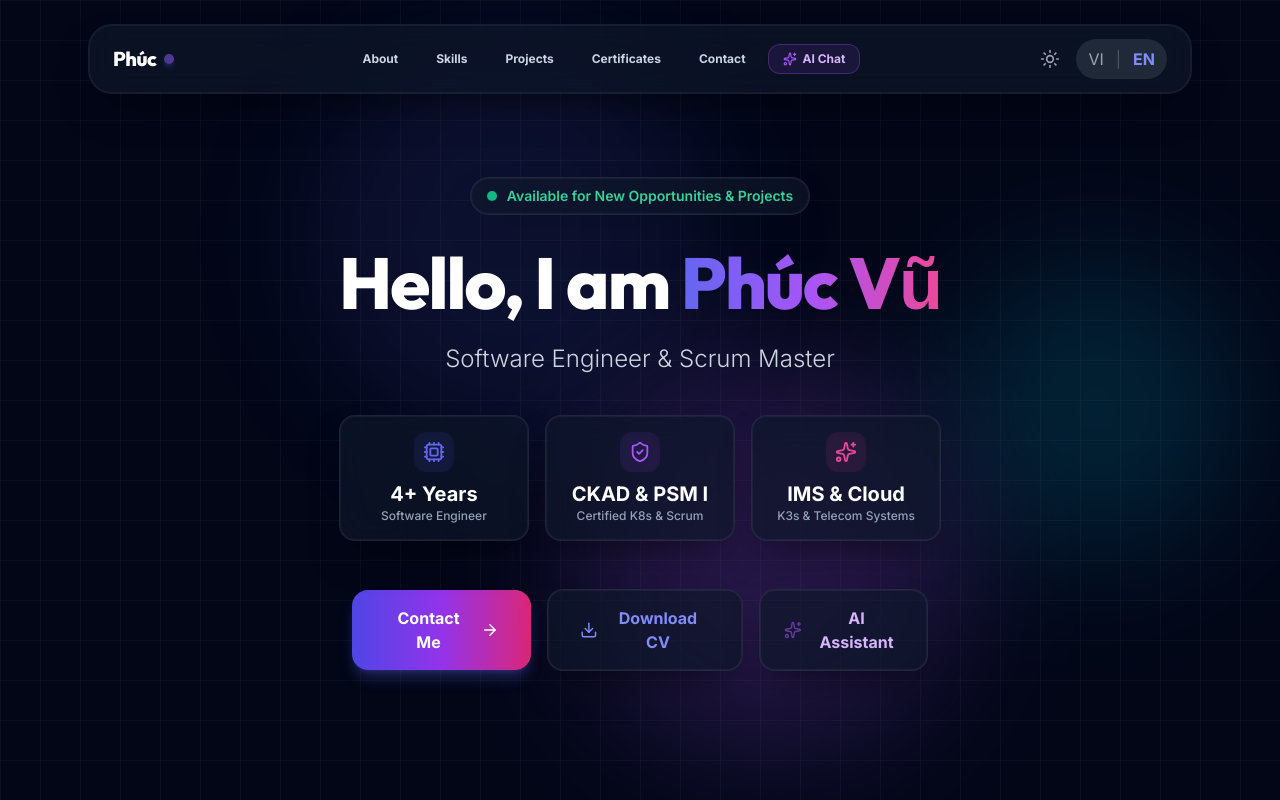
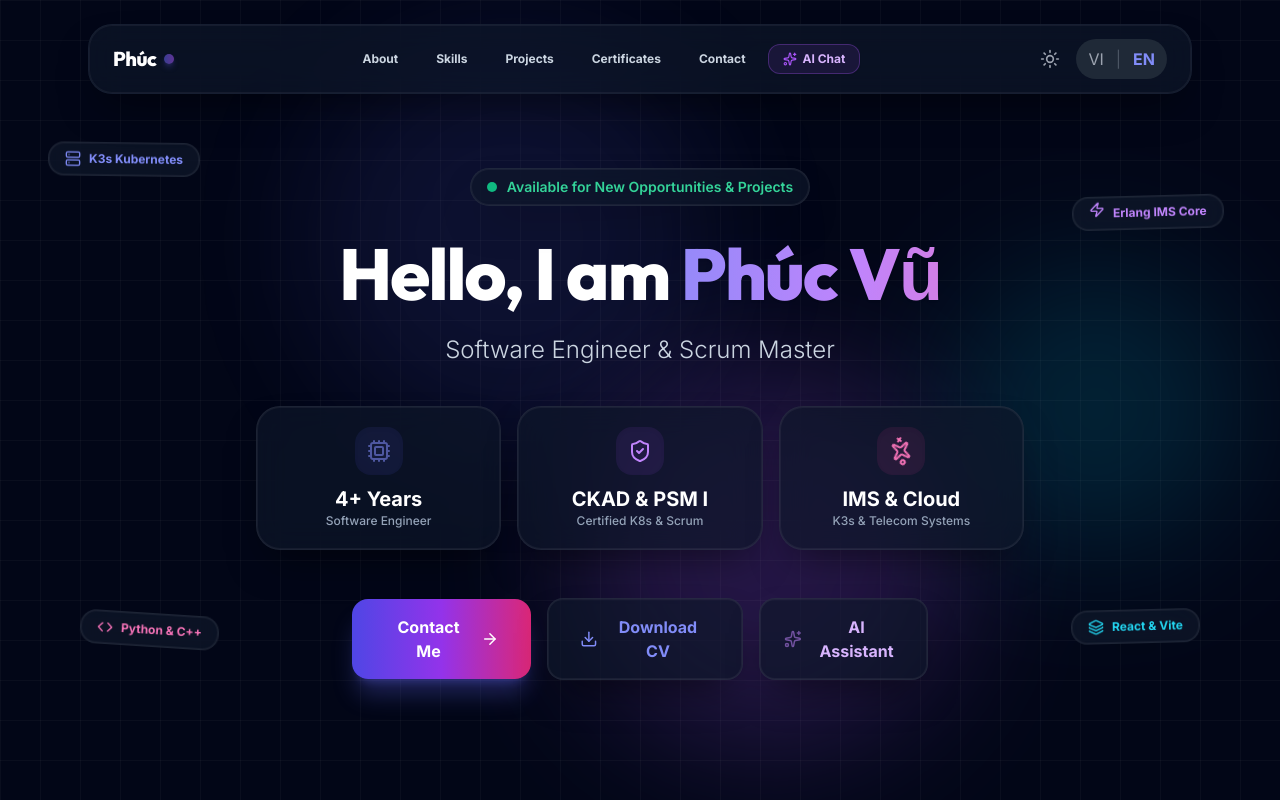
Before and after one commit to vdbphuc/react-portfolio, a React (Vite) app: page / in a window 1280 px wide. Shown: the top 800 px of the page. Built offline with nearby package versions, Linux system fonts and the light colour scheme.

Commit message:
feat: add orbiting tech badges, text shimmer, and card spotlight animations

```diff
--- a/src/components/Certificates.jsx
+++ b/src/components/Certificates.jsx
@@ -46,7 +46,7 @@ const Certificates = ({ language }) => {
                                 exit={{ opacity: 0, y: -20, scale: 0.9 }}
                                 transition={{ duration: 0.5, delay: showAll ? (index % 3) * 0.1 : index * 0.1 }}
                                 whileHover={{ y: -10, rotateX: 6, rotateY: 4, z: 25 }}
-                                className="glass-3d-card rounded-3xl overflow-hidden card-3d border border-slate-200/80 dark:border-slate-800/80 hover:border-amber-500/40 flex flex-col group"
+                                className="glass-3d-card rounded-3xl overflow-hidden card-3d card-spotlight border border-slate-200/80 dark:border-slate-800/80 hover:border-amber-500/40 flex flex-col group"
                             >
                                 <div className="relative h-48 overflow-hidden bg-slate-900/40 flex items-center justify-center">
                                     <img
--- a/src/components/Hero.jsx
+++ b/src/components/Hero.jsx
@@ -1,5 +1,5 @@
 import { motion as Motion } from 'framer-motion';
-import { Download, Sparkles, ShieldCheck, Cpu, ArrowRight } from 'lucide-react';
+import { Download, Sparkles, ShieldCheck, Cpu, ArrowRight, Layers, Terminal, Server, Code, Zap } from 'lucide-react';
 import { Link } from 'react-router-dom';
 import { portfolioData } from '../data/portfolio';
 import cvFile from '../CV/MY CV.pdf';
@@ -11,17 +11,55 @@ const Hero = ({ onLinkClick, language }) => (
         <div className="absolute bottom-10 right-1/4 w-96 h-96 bg-purple-500/20 rounded-full blur-3xl animate-float-delayed pointer-events-none" />
         <div className="absolute top-1/3 right-10 w-72 h-72 bg-cyan-500/15 rounded-full blur-3xl animate-float-3d pointer-events-none" />
 
-        <div className="relative max-w-5xl px-6 z-10 perspective-1000">
+        {/* Floating Orbiting Tech Badges Around Hero */}
+        <Motion.div
+            animate={{ y: [0, -12, 0], rotate: [0, 5, 0] }}
+            transition={{ duration: 6, repeat: Infinity, ease: "easeInOut" }}
+            className="hidden lg:flex absolute top-36 left-12 glass-3d-card px-4 py-2 rounded-2xl items-center gap-2 text-xs font-bold text-indigo-400 border border-indigo-500/30 shadow-lg shadow-indigo-500/10 pointer-events-none z-10"
+        >
+            <Server size={16} className="text-indigo-400 animate-pulse" />
+            <span>K3s Kubernetes</span>
+        </Motion.div>
+
+        <Motion.div
+            animate={{ y: [0, 14, 0], rotate: [0, -6, 0] }}
+            transition={{ duration: 7, repeat: Infinity, ease: "easeInOut", delay: 1 }}
+            className="hidden lg:flex absolute top-48 right-14 glass-3d-card px-4 py-2 rounded-2xl items-center gap-2 text-xs font-bold text-purple-400 border border-purple-500/30 shadow-lg shadow-purple-500/10 pointer-events-none z-10"
+        >
+            <Zap size={16} className="text-purple-400 animate-bounce" />
+            <span>Erlang IMS Core</span>
+        </Motion.div>
+
+        <Motion.div
+            animate={{ y: [0, -10, 0], rotate: [0, 4, 0] }}
+            transition={{ duration: 8, repeat: Infinity, ease: "easeInOut", delay: 2 }}
+            className="hidden lg:flex absolute bottom-36 left-20 glass-3d-card px-4 py-2 rounded-2xl items-center gap-2 text-xs font-bold text-pink-400 border border-pink-500/30 shadow-lg shadow-pink-500/10 pointer-events-none z-10"
+        >
+            <Code size={16} className="text-pink-400" />
+            <span>Python & C++</span>
+        </Motion.div>
+
+        <Motion.div
+            animate={{ y: [0, 12, 0], rotate: [0, -5, 0] }}
+            transition={{ duration: 6.5, repeat: Infinity, ease: "easeInOut", delay: 1.5 }}
+            className="hidden lg:flex absolute bottom-40 right-20 glass-3d-card px-4 py-2 rounded-2xl items-center gap-2 text-xs font-bold text-cyan-400 border border-cyan-500/30 shadow-lg shadow-cyan-500/10 pointer-events-none z-10"
+        >
+            <Layers size={16} className="text-cyan-400" />
+            <span>React & Vite</span>
+        </Motion.div>
+
+        <div className="relative max-w-5xl px-6 z-10 perspective-1000 w-full">
             <Motion.div
-                initial={{ opacity: 0, y: 30, rotateX: 10 }}
+                initial={{ opacity: 0, y: 40, rotateX: 12 }}
                 animate={{ opacity: 1, y: 0, rotateX: 0 }}
-                transition={{ duration: 0.9, ease: [0.16, 1, 0.3, 1] }}
+                transition={{ duration: 1, ease: [0.16, 1, 0.3, 1] }}
                 className="transform-style-3d flex flex-col items-center"
             >
-                {/* 3D Availability Pill Badge */}
+                {/* 3D Availability Pill Badge with Pulsing Sonar */}
                 <Motion.div
-                    whileHover={{ scale: 1.05, rotateY: 5 }}
-                    className="inline-flex items-center gap-2.5 px-4 py-2 rounded-full glass-3d-card border border-emerald-500/30 text-xs md:text-sm font-semibold text-emerald-600 dark:text-emerald-400 mb-8 shadow-lg shadow-emerald-500/10 cursor-default"
+                    whileHover={{ scale: 1.08, rotateY: 6 }}
+                    transition={{ type: "spring", stiffness: 400, damping: 15 }}
+                    className="inline-flex items-center gap-2.5 px-4 py-2 rounded-full glass-3d-card border border-emerald-500/40 text-xs md:text-sm font-semibold text-emerald-600 dark:text-emerald-400 mb-8 shadow-lg shadow-emerald-500/15 cursor-default group"
                 >
                     <span className="relative flex h-2.5 w-2.5">
                         <span className="animate-ping absolute inline-flex h-full w-full rounded-full bg-emerald-400 opacity-75"></span>
@@ -30,10 +68,10 @@ const Hero = ({ onLinkClick, language }) => (
                     <span>{language === 'vi' ? 'Sẵn sàng nhận cơ hội & Dự án mới' : 'Available for New Opportunities & Projects'}</span>
                 </Motion.div>
 
-                {/* 3D Main Heading with Gradient Accent */}
+                {/* 3D Main Heading with Shimmer Animated Accent */}
                 <h1 className="text-4xl sm:text-6xl md:text-7xl font-display font-extrabold text-slate-900 dark:text-white leading-tight mb-6 tracking-tight">
                     {language === 'vi' ? 'Xin chào, tôi là' : 'Hello, I am'} <br className="md:hidden" />
-                    <span className="text-transparent bg-clip-text bg-gradient-to-r from-indigo-500 via-purple-500 to-pink-500 drop-shadow-sm">
+                    <span className="text-transparent bg-clip-text bg-gradient-to-r from-indigo-400 via-purple-400 to-pink-400 animate-shimmer-text drop-shadow-sm">
                         {portfolioData.name}
                     </span>
                 </h1>
@@ -43,36 +81,39 @@ const Hero = ({ onLinkClick, language }) => (
                     {portfolioData.title[language]}
                 </p>
 
-                {/* 3D Floating Stat Cards Grid */}
+                {/* 3D Floating Stat Cards Grid with Magnetic Pulse */}
                 <div className="grid grid-cols-1 sm:grid-cols-3 gap-4 w-full max-w-3xl mb-12 transform-style-3d">
                     <Motion.div
-                        whileHover={{ y: -8, rotateX: 6, rotateY: -6, z: 20 }}
-                        className="glass-3d-card p-4 rounded-2xl flex flex-col items-center justify-center card-3d border border-indigo-500/20"
+                        whileHover={{ y: -10, rotateX: 8, rotateY: -8, z: 30 }}
+                        transition={{ type: "spring", stiffness: 350, damping: 20 }}
+                        className="glass-3d-card p-5 rounded-3xl flex flex-col items-center justify-center card-3d card-spotlight border border-indigo-500/25"
                     >
-                        <div className="w-10 h-10 rounded-xl bg-indigo-500/10 text-indigo-500 flex items-center justify-center mb-2 shadow-inner">
-                            <Cpu size={22} />
+                        <div className="w-12 h-12 rounded-2xl bg-indigo-500/10 text-indigo-400 flex items-center justify-center mb-2.5 shadow-inner">
+                            <Cpu size={24} className="animate-pulse" />
                         </div>
                         <span className="text-xl font-bold text-slate-900 dark:text-white">4+ {language === 'vi' ? 'Năm' : 'Years'}</span>
                         <span className="text-xs text-slate-500 dark:text-slate-400 font-medium">Software Engineer</span>
                     </Motion.div>
 
                     <Motion.div
-                        whileHover={{ y: -8, rotateX: 6, rotateY: 0, z: 20 }}
-                        className="glass-3d-card p-4 rounded-2xl flex flex-col items-center justify-center card-3d border border-purple-500/20"
+                        whileHover={{ y: -10, rotateX: 8, rotateY: 0, z: 30 }}
+                        transition={{ type: "spring", stiffness: 350, damping: 20 }}
+                        className="glass-3d-card p-5 rounded-3xl flex flex-col items-center justify-center card-3d card-spotlight border border-purple-500/25"
                     >
-                        <div className="w-10 h-10 rounded-xl bg-purple-500/10 text-purple-500 flex items-center justify-center mb-2 shadow-inner">
-                            <ShieldCheck size={22} />
+                        <div className="w-12 h-12 rounded-2xl bg-purple-500/10 text-purple-400 flex items-center justify-center mb-2.5 shadow-inner">
+                            <ShieldCheck size={24} />
                         </div>
                         <span className="text-xl font-bold text-slate-900 dark:text-white">CKAD & PSM I</span>
                         <span className="text-xs text-slate-500 dark:text-slate-400 font-medium">Certified K8s & Scrum</span>
                     </Motion.div>
 
                     <Motion.div
-                        whileHover={{ y: -8, rotateX: 6, rotateY: 6, z: 20 }}
-                        className="glass-3d-card p-4 rounded-2xl flex flex-col items-center justify-center card-3d border border-pink-500/20"
+                        whileHover={{ y: -10, rotateX: 8, rotateY: 8, z: 30 }}
+                        transition={{ type: "spring", stiffness: 350, damping: 20 }}
+                        className="glass-3d-card p-5 rounded-3xl flex flex-col items-center justify-center card-3d card-spotlight border border-pink-500/25"
                     >
-                        <div className="w-10 h-10 rounded-xl bg-pink-500/10 text-pink-500 flex items-center justify-center mb-2 shadow-inner">
-                            <Sparkles size={22} />
+                        <div className="w-12 h-12 rounded-2xl bg-pink-500/10 text-pink-400 flex items-center justify-center mb-2.5 shadow-inner">
+                            <Sparkles size={24} className="animate-spin" style={{ animationDuration: '8s' }} />
                         </div>
                         <span className="text-xl font-bold text-slate-900 dark:text-white">IMS & Cloud</span>
                         <span className="text-xs text-slate-500 dark:text-slate-400 font-medium">K3s & Telecom Systems</span>
@@ -84,10 +125,10 @@ const Hero = ({ onLinkClick, language }) => (
                     <a
                         href="#contact"
                         onClick={(e) => { e.preventDefault(); onLinkClick('#contact'); }}
-                        className="w-full sm:w-auto px-8 py-4 bg-gradient-to-r from-indigo-600 via-purple-600 to-pink-600 text-white font-bold rounded-2xl transition-all duration-300 shadow-lg shadow-indigo-500/30 hover:shadow-indigo-500/50 hover:scale-105 active:scale-95 flex items-center justify-center gap-2 group"
+                        className="relative w-full sm:w-auto px-8 py-4 bg-gradient-to-r from-indigo-600 via-purple-600 to-pink-600 text-white font-bold rounded-2xl transition-all duration-300 shadow-xl shadow-indigo-500/30 hover:shadow-indigo-500/50 hover:scale-105 active:scale-95 flex items-center justify-center gap-2 group overflow-hidden"
                     >
-                        <span>{portfolioData.heroButton[language]}</span>
-                        <ArrowRight size={18} className="transition-transform group-hover:translate-x-1.5" />
+                        <span className="relative z-10">{portfolioData.heroButton[language]}</span>
+                        <ArrowRight size={18} className="relative z-10 transition-transform group-hover:translate-x-1.5" />
                     </a>
 
                     <a
@@ -104,7 +145,7 @@ const Hero = ({ onLinkClick, language }) => (
                         to="/chatbot"
                         className="w-full sm:w-auto px-6 py-4 glass-3d-card text-purple-600 dark:text-purple-300 font-bold rounded-2xl hover:bg-purple-50/50 dark:hover:bg-purple-950/50 transition-all duration-300 hover:scale-105 active:scale-95 flex items-center justify-center gap-2 border border-purple-500/30 shadow-md shadow-purple-500/10"
                     >
-                        <Sparkles size={18} className="text-purple-500 animate-pulse" />
+                        <Sparkles size={18} className="text-purple-400 animate-pulse" />
                         <span>AI Assistant</span>
                     </Link>
                 </div>
--- a/src/components/Projects.jsx
+++ b/src/components/Projects.jsx
@@ -48,7 +48,7 @@ const Projects = ({ language }) => {
                             viewport={{ once: true }}
                             transition={{ duration: 0.6, delay: index * 0.15 }}
                             whileHover={{ y: -10, rotateX: 6, rotateY: -4, z: 30 }}
-                            className="glass-3d-card rounded-3xl overflow-hidden card-3d border border-slate-200/80 dark:border-slate-800/80 hover:border-purple-500/40 flex flex-col cursor-pointer group"
+                            className="glass-3d-card rounded-3xl overflow-hidden card-3d card-spotlight border border-slate-200/80 dark:border-slate-800/80 hover:border-purple-500/40 flex flex-col cursor-pointer group"
                             onClick={() => setSelectedProject(project)}
                         >
                             <div className="relative h-56 overflow-hidden">
--- a/src/components/Skills.jsx
+++ b/src/components/Skills.jsx
@@ -40,7 +40,7 @@ const Skills = ({ language }) => (
                 {portfolioData.skills.map((skill, index) => (
                     <Motion.div
                         key={skill.name}
-                        className="group relative flex flex-col items-center justify-center p-6 glass-3d-card rounded-3xl card-3d cursor-pointer border border-slate-200/80 dark:border-slate-800/80 hover:border-indigo-500/50 dark:hover:border-indigo-500/40"
+                        className="group relative flex flex-col items-center justify-center p-6 glass-3d-card rounded-3xl card-3d card-spotlight cursor-pointer border border-slate-200/80 dark:border-slate-800/80 hover:border-indigo-500/50 dark:hover:border-indigo-500/40"
                         variants={{ hidden: { y: 30, opacity: 0 }, visible: { y: 0, opacity: 1 } }}
                         whileHover={{ y: -8, rotateX: 8, rotateY: -8, z: 25 }}
                     >
--- a/src/index.css
+++ b/src/index.css
@@ -143,3 +143,80 @@
   -ms-overflow-style: none;
   scrollbar-width: none;
 }
+
+
+/* Dynamic Shimmer & Glow Animations */
+@keyframes textShimmer {
+  0% {
+    background-position: 0% 50%;
+  }
+  50% {
+    background-position: 100% 50%;
+  }
+  100% {
+    background-position: 0% 50%;
+  }
+}
+
+.animate-shimmer-text {
+  background-size: 200% auto;
+  animation: textShimmer 4s ease infinite;
+}
+
+@keyframes floatOrbit {
+  0% {
+    transform: rotate(0deg) translateY(-8px) rotate(0deg);
+  }
+  50% {
+    transform: rotate(180deg) translateY(10px) rotate(-180deg);
+  }
+  100% {
+    transform: rotate(360deg) translateY(-8px) rotate(-360deg);
+  }
+}
+
+.animate-orbit {
+  animation: floatOrbit 12s linear infinite;
+}
+
+.animate-orbit-reverse {
+  animation: floatOrbit 15s linear infinite reverse;
+}
+
+@keyframes magneticPulse {
+  0%, 100% {
+    transform: scale(1);
+    box-shadow: 0 0 20px rgba(99, 102, 241, 0.2);
+  }
+  50% {
+    transform: scale(1.03);
+    box-shadow: 0 0 35px rgba(168, 85, 247, 0.4);
+  }
+}
+
+.animate-magnetic-pulse {
+  animation: magneticPulse 3s ease-in-out infinite;
+}
+
+/* Card Glow Spotlight Overlay */
+.card-spotlight {
+  position: relative;
+  overflow: hidden;
+}
+
+.card-spotlight::before {
+  content: "";
+  position: absolute;
+  top: -50%;
+  left: -50%;
+  width: 200%;
+  height: 200%;
+  background: radial-gradient(circle, rgba(168, 85, 247, 0.15) 0%, transparent 60%);
+  opacity: 0;
+  transition: opacity 0.5s ease;
+  pointer-events: none;
+}
+
+.card-spotlight:hover::before {
+  opacity: 1;
+}
```
